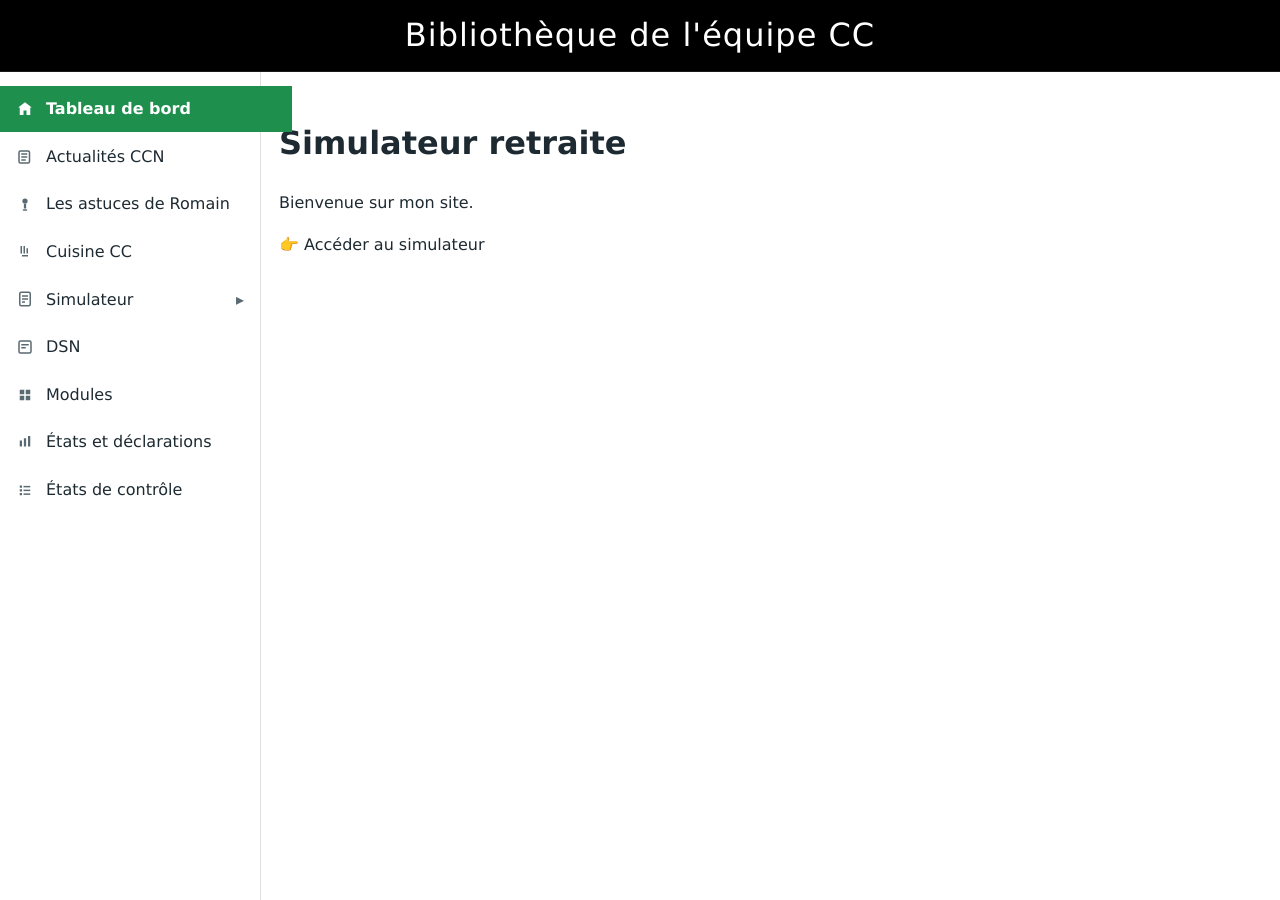
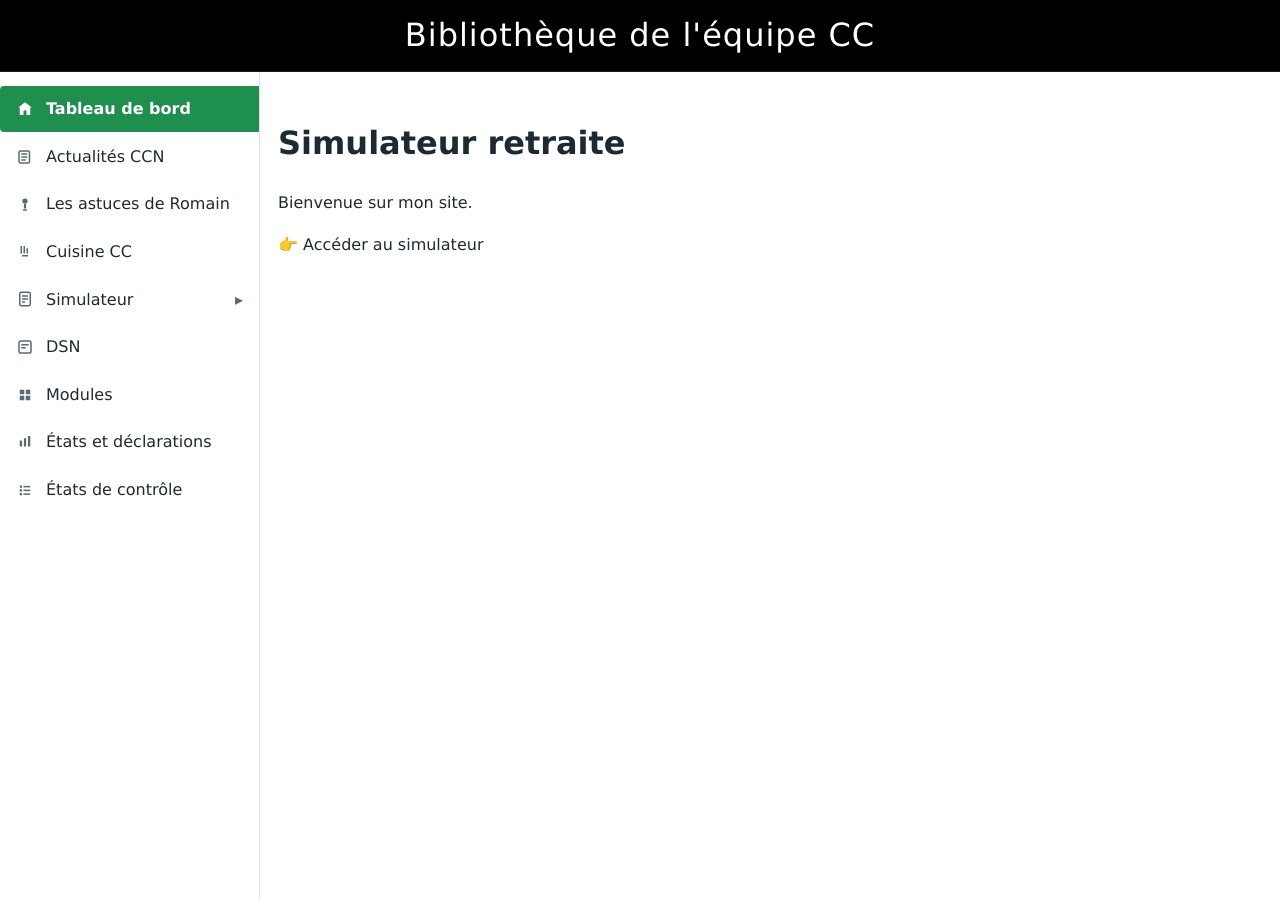
Before and after one commit to Romain-Borie/bibliotheque_CC.com, a Jekyll site: the page built from index.md, in a window 1280 px wide and 900 px high. Built offline with Jekyll 4.4.1, drawn with Linux system fonts in a browser that asks for light colours.

Commit message:
Update default.html

```diff
--- a/_layouts/default.html
+++ b/_layouts/default.html
@@ -78,6 +78,35 @@
       .flyout-grid { grid-template-columns: 1fr; }
       .flyout-body { background:#fff; padding-top:0; }
     }
+    /* 1) Assure un calcul de largeur “contenu + padding + bordure” */
+aside.sidebar,
+.menu,
+.menu li,
+.item,
+.group-trigger { box-sizing: border-box; }
+
+/* 2) Chaque ligne clippe son propre fond (évite les débordements) */
+.menu li {
+  overflow: hidden;         /* coupe le fond de l’item actif à 100% de la colonne */
+}
+
+/* 3) …sauf le groupe qui possède un flyout : on le laisse dépasser vers la droite */
+.menu li.has-flyout {
+  overflow: visible;        /* nécessaire pour le panneau à droite */
+}
+
+/* 4) Sécurité : l’item occupe exactement la largeur de la colonne */
+.item, .group-trigger {
+  display: flex;
+  width: 100%;
+  max-width: 100%;
+}
+
+/* 5) (optionnel) Rayons pour un rendu plus propre quand actif */
+.item.active,
+.group-trigger.active {
+  border-radius: 4px 0 0 4px;
+}
   </style>
 </head>
 <body>
```
